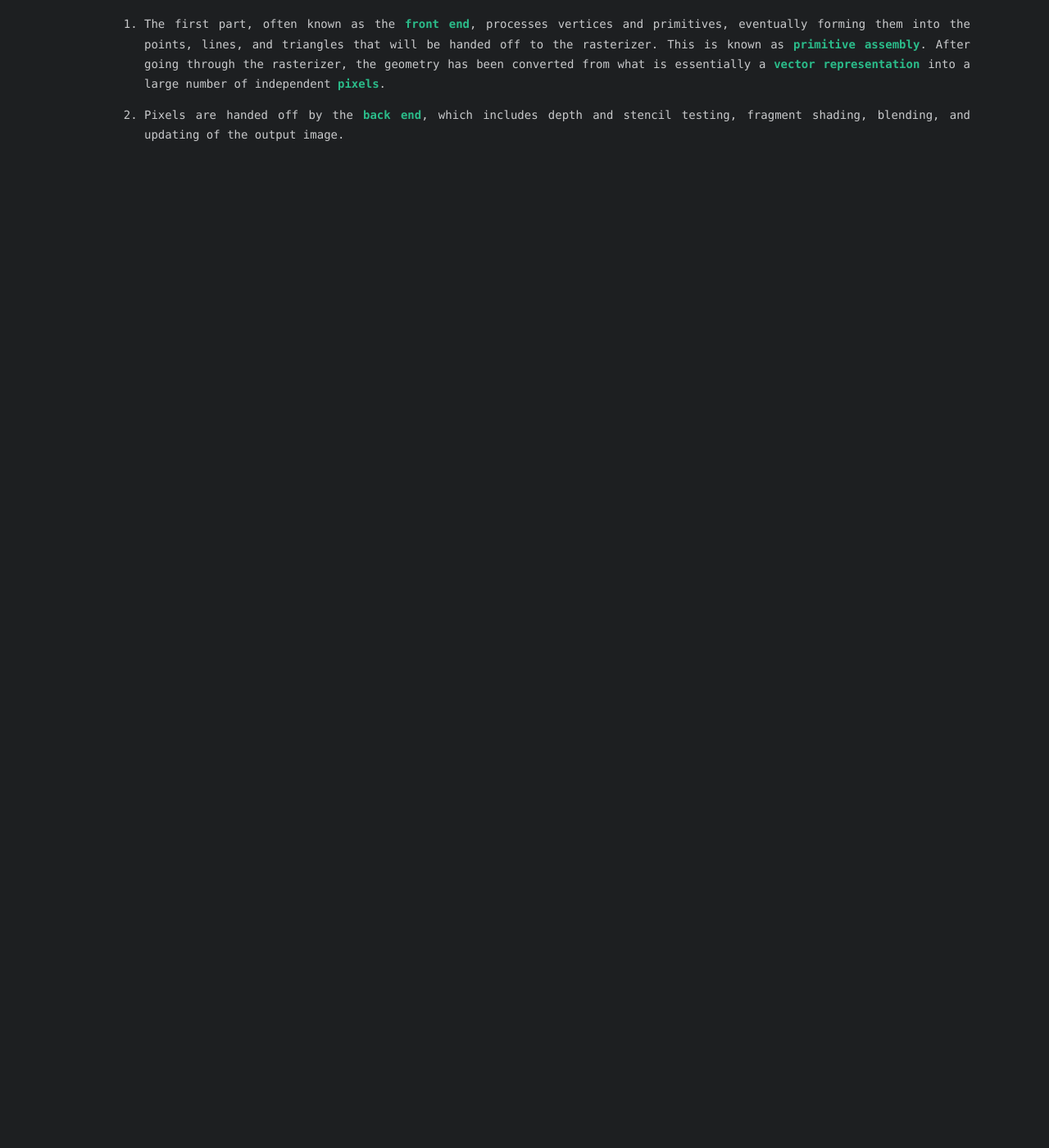
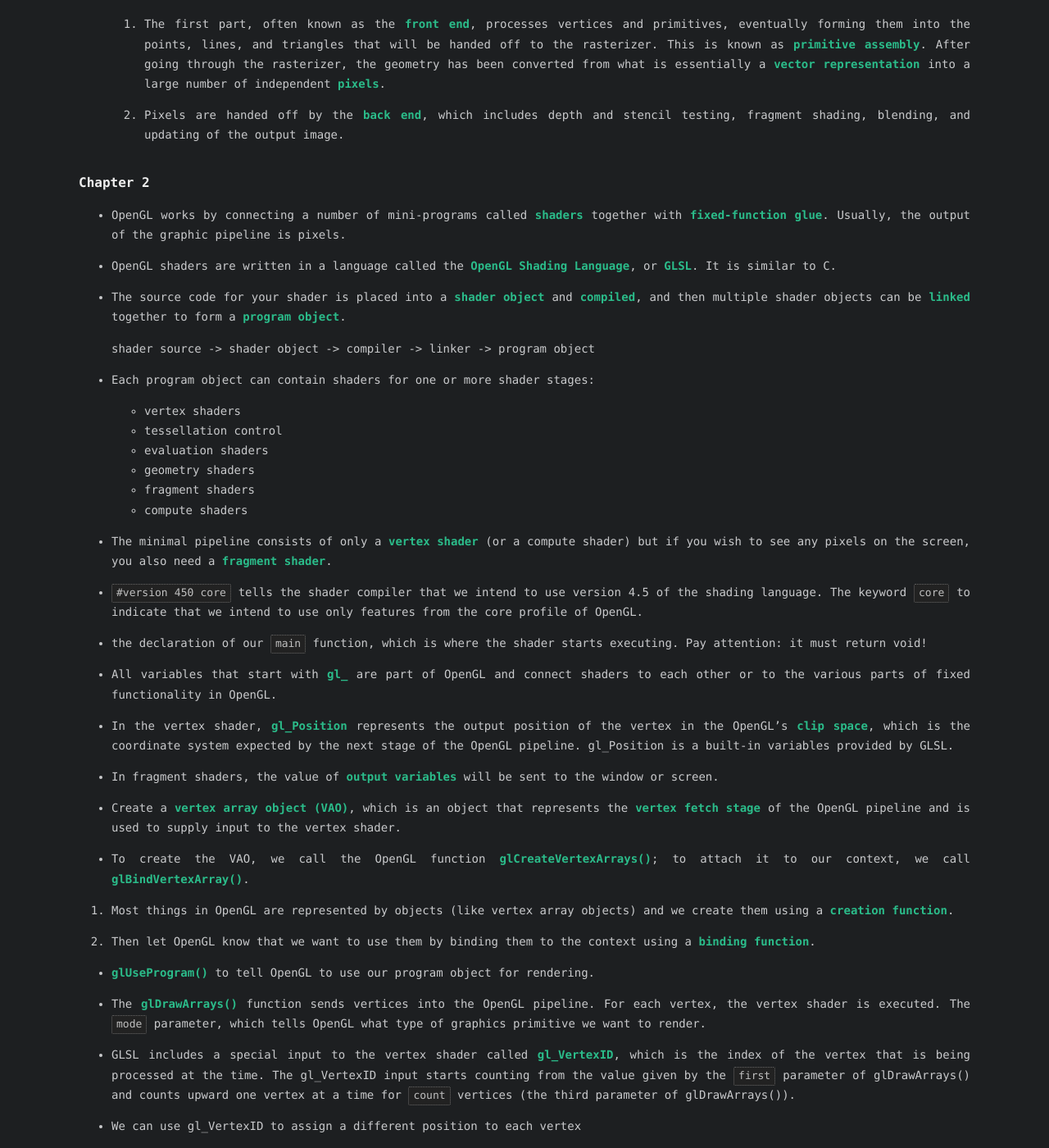
Before and after one commit to andregri/andregri.github.io, a Jekyll site: the page built from _notes/opengl/2020-09-04-opengl-superbible.md, in a window 1280 px wide and 1400 px high, scrolled down 937 px. Shown: the whole window at 82% size. Built offline with Jekyll 4.4.1, drawn with Linux system fonts in a browser that asks for light colours; nearby versions of some CDN libraries; before the commit the page ends 1128 px from its top, so only the background shows below that.

Commit message:
Update 2020-09-04-opengl-superbible.md
chapter 2 - vertex and fragment shader to draw a point and a triangle

```diff
--- a/_notes/opengl/2020-09-04-opengl-superbible.md
+++ b/_notes/opengl/2020-09-04-opengl-superbible.md
@@ -31,3 +31,50 @@ tags: opengl
 	1. The first part, often known as the **front end**, processes vertices and primitives, eventually forming them into the points, lines, and triangles that will be handed off to the rasterizer. This is known as **primitive assembly**. After going through the rasterizer, the geometry has been converted from what is essentially a **vector representation** into a large number of independent **pixels**.
 
 	2.  Pixels are handed off by the **back end**, which includes depth and stencil testing, fragment shading, blending, and updating of the output image.
+
+## Chapter 2
+
+- OpenGL works by connecting a number of mini-programs called **shaders** together with **fixed-function glue**. Usually, the output of the graphic pipeline is pixels.
+
+- OpenGL shaders are written in a language called the **OpenGL Shading Language**, or **GLSL**. It is similar to C.
+
+- The source code for your shader is placed into a **shader object** and **compiled**, and then multiple shader objects can be **linked** together to form a **program object**.
+
+	shader source -> shader object -> compiler -> linker -> program object
+
+- Each program object can contain shaders for one or more shader stages:
+
+  - vertex shaders
+  - tessellation control
+  - evaluation shaders
+  - geometry shaders
+  - fragment shaders
+  - compute shaders
+
+- The minimal pipeline consists of only a **vertex shader** (or a compute shader) but if you wish to see any pixels on the screen, you also need a **fragment shader**.
+
+- <code class="glsl hljs inline">#version 450 core</code> tells the shader compiler that we intend to use version 4.5 of the shading language. The keyword <code class="glsl hljs inline">core</code> to indicate that we intend to use only features from the core profile of OpenGL.
+
+- the declaration of our <code class="glsl hljs inline">main</code> function, which is where the shader starts executing. Pay attention: it must return void!
+
+- All variables that start with **gl_** are part of OpenGL and connect shaders to each other or to the various parts of fixed functionality in OpenGL.
+
+- In the vertex shader, **gl_Position** represents the output position of the vertex in the OpenGL’s **clip space**, which is the coordinate system expected by the next stage of the OpenGL pipeline. gl_Position is a built-in variables provided by GLSL.
+
+- In fragment shaders, the value of **output variables** will be sent to the window or screen.
+
+- Create a **vertex array object (VAO)**, which is an object that represents the **vertex fetch stage** of the OpenGL pipeline and is used to supply input to the vertex shader.
+
+- To create the VAO, we call the OpenGL function **glCreateVertexArrays()**; to attach it to our context, we call **glBindVertexArray()**.
+
+1. Most things in OpenGL are represented by objects (like vertex array objects) and we create them using a **creation function**.
+
+2. Then let OpenGL know that we want to use them by binding them to the context using a **binding function**.
+
+- **glUseProgram()** to tell OpenGL to use our program object for rendering.
+
+- The **glDrawArrays()** function sends vertices into the OpenGL pipeline. For each vertex, the vertex shader is executed. The <code class="glsl hljs inline">mode</code> parameter, which tells OpenGL what type of graphics primitive we want to render.
+
+- GLSL includes a special input to the vertex shader called **gl_VertexID**, which is the index of the vertex that is being processed at the time. The gl_VertexID input starts counting from the value given by the <code class="glsl hljs inline">first</code> parameter of glDrawArrays() and counts upward one vertex at a time for <code class="glsl hljs inline">count</code> vertices (the third parameter of glDrawArrays()).
+
+- We can use gl_VertexID to assign a different position to each vertex
```
